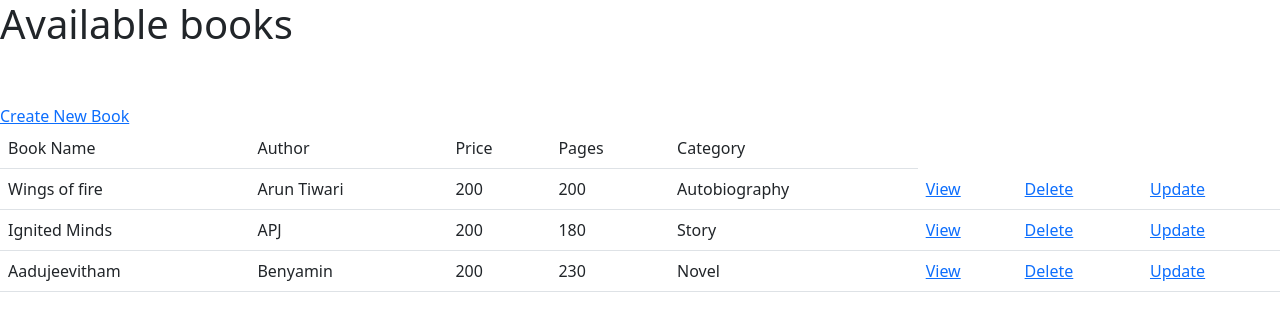
After one commit to arunthankachan07/DjangoProjects, a Django app: page /books/list in a window 1280 px wide. The commit adds this page. Shown: the top 331 px of the page. Run offline with Django 3.2, Linux system fonts and the light colour scheme; data comes from the database, SQL or seed files in the repository; both versions use the stored data as it was after the commit.

Commit message:
Django remaining

```diff
--- a/bookProject/book/templates/book/book_view.html
+++ b/bookProject/book/templates/book/book_view.html
@@ -5,6 +5,12 @@
     <title>Title</title>
 </head>
 <body>
+<h1>Book Details</h1>
 
+BookName:{{book.book_name}}
+Author:{{book.author}}
+Price:{{book.price}}
+Pages:{{book.pages}}
+Category:{{book.category}}
 </body>
 </html>
--- /dev/null
+++ b/bookProject/book/templates/book/listallBook.html
@@ -0,0 +1,39 @@
+<!DOCTYPE html>
+<html lang="en">
+<head>
+    <meta charset="UTF-8">
+    <title>Title</title>
+     <link href="https://cdn.jsdelivr.net/npm/bootstrap@5.0.0-beta2/dist/css/bootstrap.min.css" rel="stylesheet" integrity="sha384-BmbxuPwQa2lc/FVzBcNJ7UAyJxM6wuqIj61tLrc4wSX0szH/Ev+nYRRuWlolflfl" crossorigin="anonymous">
+
+</head>
+<body>
+<h1>Available books</h1><br><br>
+
+<div>
+    <a href="{%url 'createbook'%}">Create New Book</a>
+</div>
+<table class="table">
+
+    <tr>
+        <td>Book Name</td>
+        <td>Author</td>
+        <td>Price</td>
+        <td>Pages</td>
+        <td>Category</td>
+    </tr>
+    {%for book in books%}
+    <tr>
+        <td>{{book.book_name}}</td>
+        <td>{{book.author}}</td>
+        <td>{{book.price}}</td>
+        <td>{{book.pages}}</td>
+        <td>{{book.category}}</td>
+        <td><a href="{%url 'detail' book.id%}">View</a></td>
+        <td><a href="{%url 'deletebook' book.id%}">Delete</a></td>
+        <td><a href="">Update</a></td>
+    </tr>
+
+    {% endfor %}
+</table>
+</body>
+</html>
--- a/bookProject/book/urls.py
+++ b/bookProject/book/urls.py
@@ -15,8 +15,12 @@ Including another URLconf
 """
 from django.contrib import admin
 from django.urls import path,include
-from .views import get_book_info
+from .views import createBook,list_all_book,book_details,delete_book
 
 urlpatterns = [
-    path("booksinfo",get_book_info),
+    path("create",createBook,name="createbook"),
+    path("list",list_all_book,name="list"),
+    path("detail/<int:id>",book_details,name="detail"),
+    path("delete/<int:id>",delete_book,name="deletebook"),
+
 ]
--- a/bookProject/book/views.py
+++ b/bookProject/book/views.py
@@ -1,9 +1,10 @@
 from django.shortcuts import render,redirect
 from .forms import BookForm
+from .models import Book
 
 # Create your views here.
 
-def get_book_info(request):
+def createBook(request):
     context={}
     form=BookForm()
     context["form"]=form
@@ -15,10 +16,31 @@ def get_book_info(request):
             price=form.cleaned_data.get("price")
             pages=form.cleaned_data.get("pages")
             category=form.cleaned_data.get("category")
-            print(name,author,price,pages,category)
+            book=Book(book_name=name,author=author,price=price,pages=pages,category=category)
+            print("Saved")
+            book.save()
+
+            return redirect("list")
 
         else:
             form = BookForm(request.POST)
             context["form"] = form
             return render(request, "book/create_book.html", context)
     return render(request,"book/create_book.html",context)
+
+def list_all_book(request):
+    books=Book.objects.all()
+    context={}
+    context["books"]=books
+    return render(request,"book/listallBook.html",context)
+
+def book_details(request,id):
+    book=Book.objects.get(id=id)
+    context={}
+    context["book"]=book
+    return render(request,"book/book_view.html",context)
+
+def delete_book(request,id):
+    book=Book.objects.get(id=id)
+    book.delete()
+    return redirect("list")
```
Also changed, not shown: bookProject/book/models.py (+9 -0 lines), bookProject/db.sqlite3.
